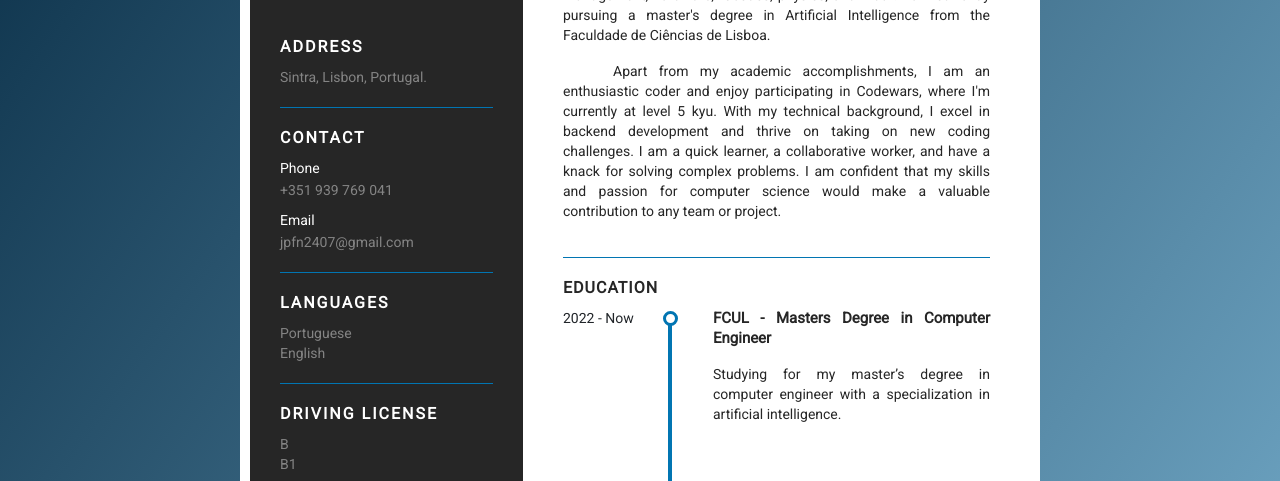
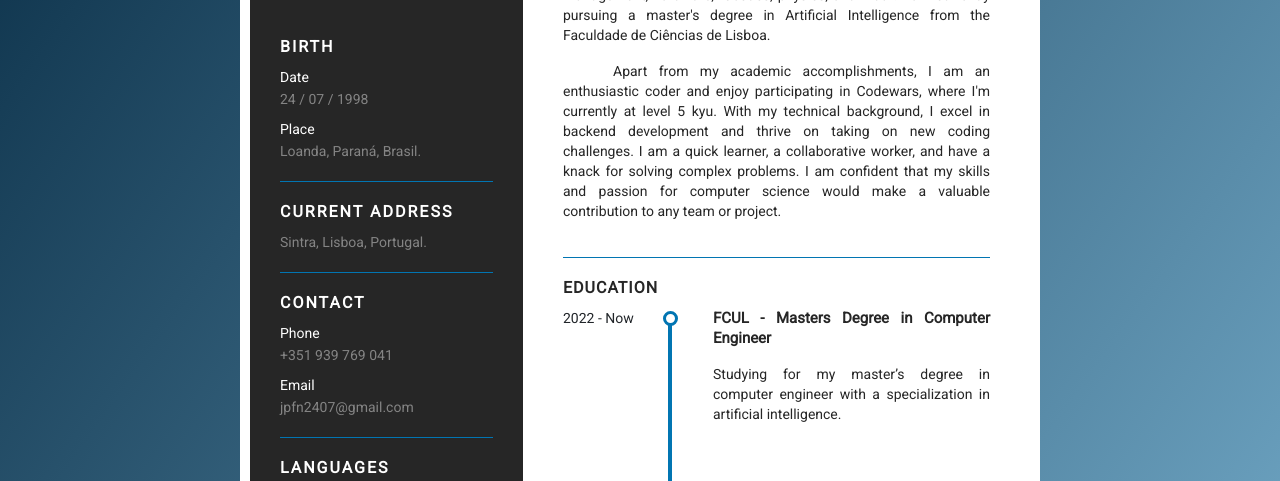
Before and after one commit to jpfn2407/jpfn2407.github.io, a plain HTML site: page index.html in a window 1280 px wide. Shown: the part 336-817 px from the top of the page. Drawn offline with nearby package versions, Linux system fonts and the light colour scheme.

Commit message:
updated birth

```diff
--- a/index.html
+++ b/index.html
@@ -42,12 +42,26 @@
                     <div class="name">João Pires Ferreira Neto</div>
                     <div class="role">Student</div>
                 </div>
-                <div class="resume_item resume_address">
-                    <div class="resume_title">Address</div>
+
+                <div class="resume_item resume_birth">
+                    <div class="resume_title">Birth</div>
                     <div class="resume_info">
-                        Sintra, Lisbon, Portugal. <br />
+                        <div class="resume_subtitle">Date</div>
+                        <div class="resume_subinfo">24 / 07 / 1998</div>
+                    </div>
+                    <div class="resume_info">
+                        <div class="resume_subtitle">Place</div>
+                        <div class="resume_subinfo">Loanda, Paraná, Brasil.</div>
                     </div>
                 </div>
+
+                <div class="resume_item resume_address">
+                    <div class="resume_title">Current Address</div>
+                    <div class="resume_info">
+                        Sintra, Lisboa, Portugal. <br />
+                    </div>
+                </div>
+
                 <div class="resume_item resume_contact">
                     <div class="resume_title">Contact</div>
                     <div class="resume_info">
@@ -254,7 +268,7 @@
                             </div>
                             <div class="description">
                                 <p>Studied for one year in ISCTE in a degree of computer science. Kick started my
-                                    journey in programming, learning the basics all round, and focused on Java and
+                                    journey in programming, learning the basics all round, focused on Java and
                                     Objects Oriented Programming.
                                 </p>
                             </div>
--- a/styles.css
+++ b/styles.css
@@ -80,6 +80,15 @@ body{
 
 .resume_wrapper .resume_name .role{
     color: #848484;
+}
+
+.resume_wrapper .resume_left .resume_birth .resume_info{
+    margin-top: 10px;
+}
+
+.resume_wrapper .resume_left .resume_birth .resume_subtitle{
+    color: #fff;
+    margin-bottom: 2px;
 }
 
 .resume_wrapper .resume_left .resume_contact .resume_info{
```
